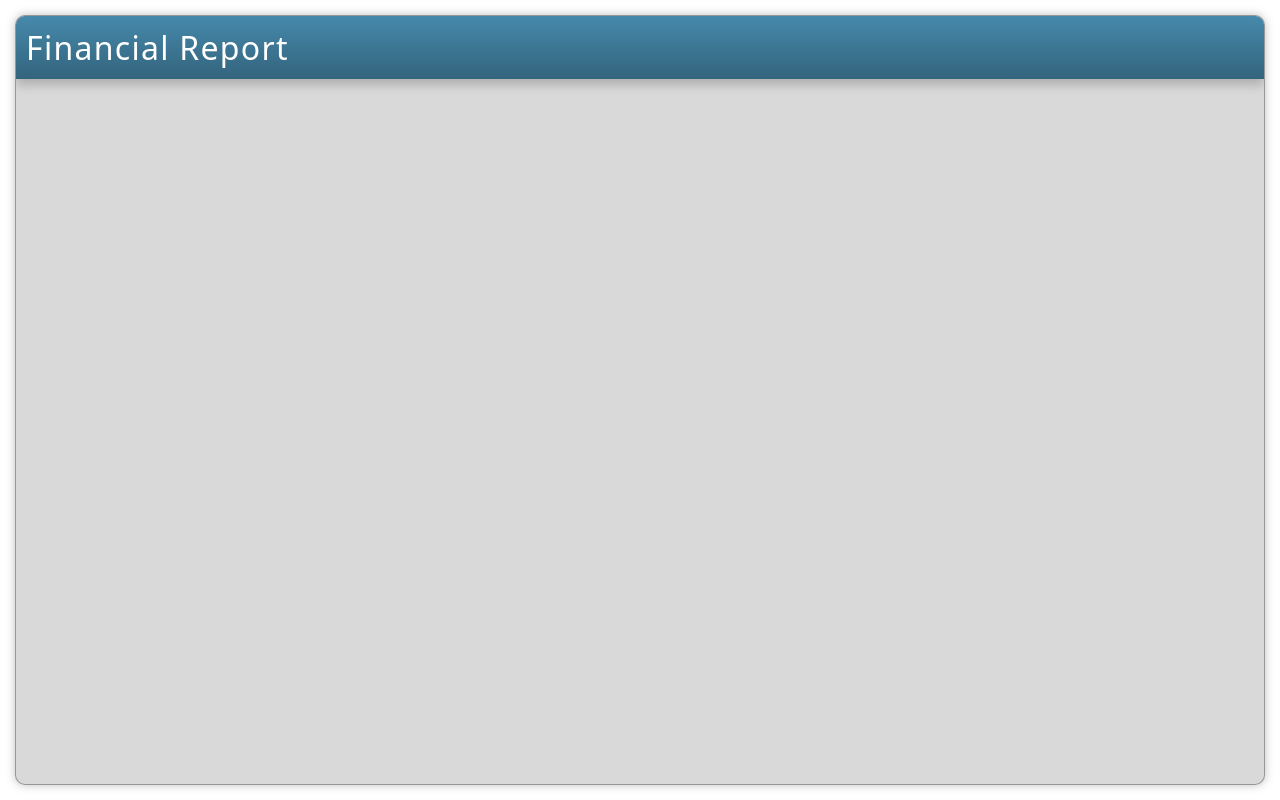
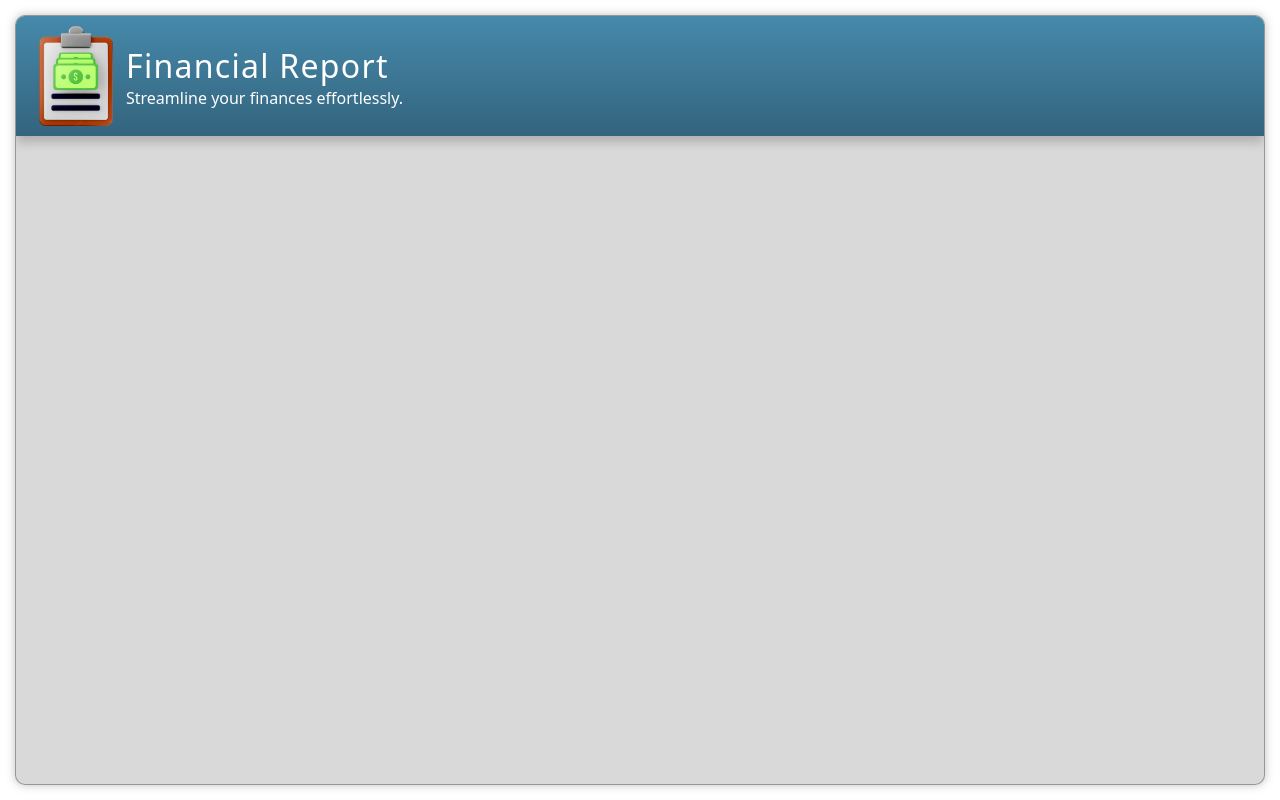
Before and after one commit to rubensanroman/financial-report, a Next.js app: page / in a window 1280 px wide. Built offline with nearby package versions, Linux system fonts and the light colour scheme.

Commit message:
Added a logo image and a slogan

```diff
--- a/src/components/Header/Header.js
+++ b/src/components/Header/Header.js
@@ -1,9 +1,21 @@
+import Image from 'next/image'
 import styles from './Header.module.scss';
 
 const Header = () => {
   return (
     <header id={styles.header}>
-      <h1>Financial Report</h1>
+      <div id={styles.logo}>
+        <Image
+          alt="Financial Report"
+          height={100}
+          src="/icon-finances.png"
+          width={100}
+        />
+        <div id="styles.title">
+          <h1>Financial Report</h1>
+          <p>Streamline your finances effortlessly.</p>
+        </div>
+      </div>
     </header>
   )
 }
--- a/src/components/Header/Header.module.scss
+++ b/src/components/Header/Header.module.scss
@@ -4,15 +4,30 @@
   box-shadow: 0px 6px 10px 0px rgba(0, 0, 0, .2);
   color: #fff;
   margin: 0;
+  padding: 10px;
   position: relative;
   z-index: 10;
   -moz-box-shadow: 0px 6px 10px 0px rgba(0, 0, 0, .2);
   -webkit-box-shadow: 0px 6px 10px 0px rgba(0, 0, 0, .2);
 
-  h1 {
-    font-weight: 500;
-    letter-spacing: 0.04em;
-    margin: 0;
-    padding: 10px;
+  #logo {
+    align-items: center;
+    display: flex;
+    justify-content:first baseline;
+    width: 100%;
+
+    img {
+    }
+
+    h1 {
+      font-weight: 500;
+      letter-spacing: 0.04em;
+      margin: 0;
+      padding: 0;
+    }
+
+    p {
+      margin: 0;
+    }
   }
 }
```
